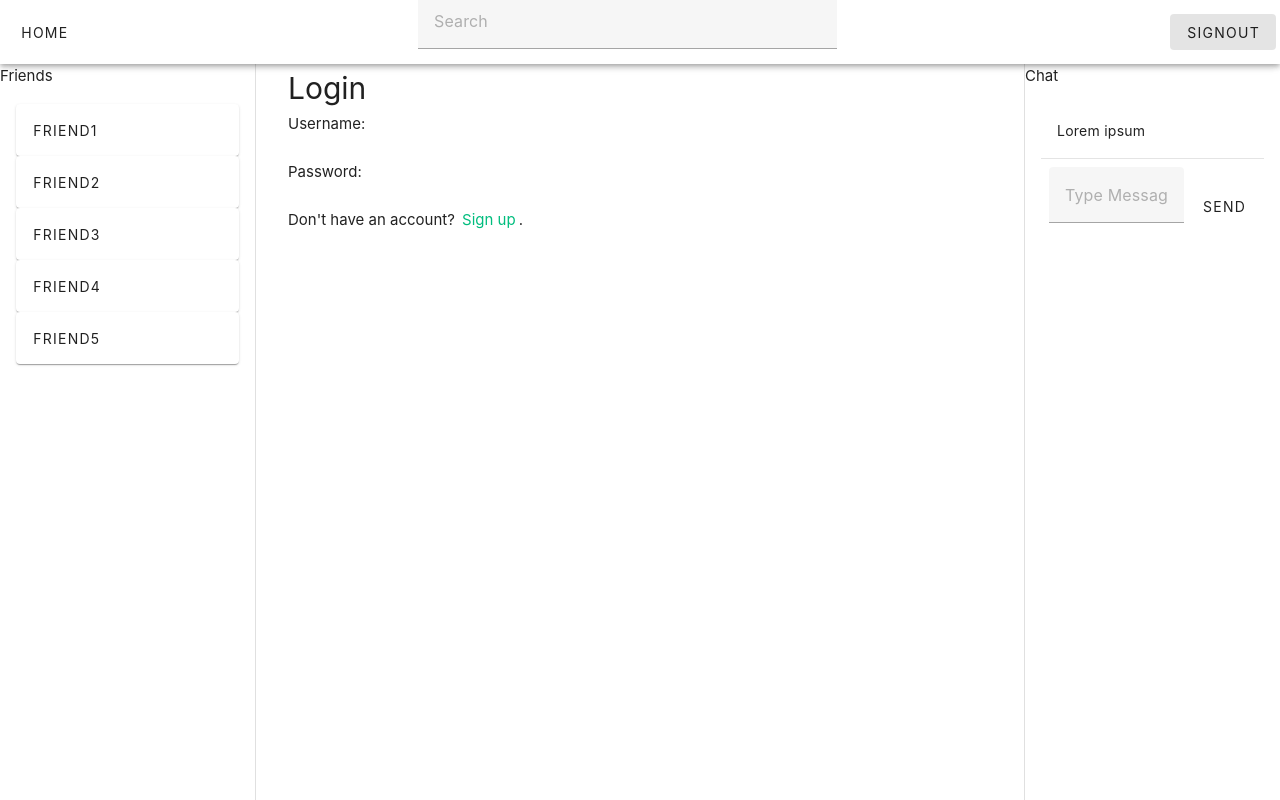
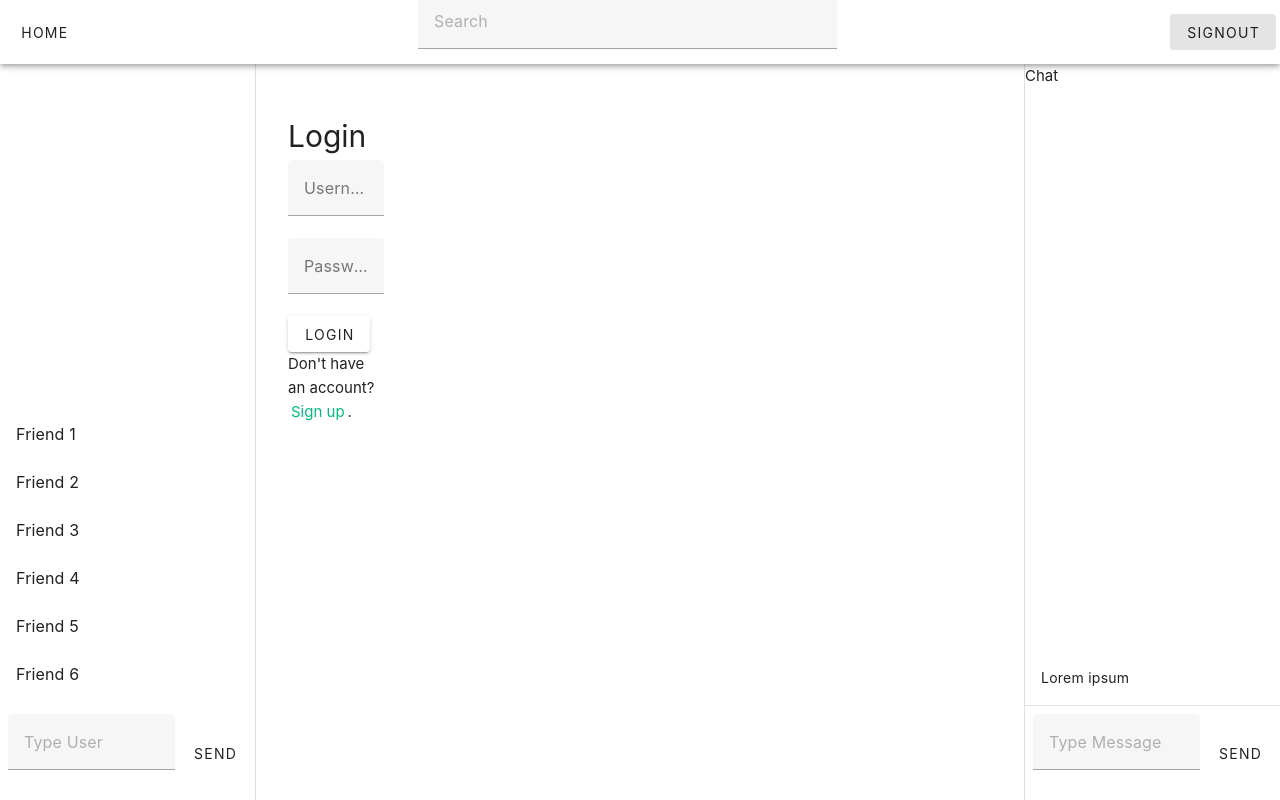
Before and after one commit to neske99/MATF-drustvena-mreza, a Vue app in the folder WebApp/: page /auth/login in a window 1280 px wide. Built offline with nearby package versions, Linux system fonts and the light colour scheme.

Commit message:
feat:Styling of sidebar changed to stick to bottom

```diff
--- a/WebApp/src/App.vue
+++ b/WebApp/src/App.vue
@@ -2,6 +2,7 @@
   <v-app>
     <TheNavbar></TheNavbar>
     <TheLeftSidebar></TheLeftSidebar>
+
     <v-main>
       <router-view />
     </v-main>
--- a/WebApp/src/components/TheLeftSidebar.vue
+++ b/WebApp/src/components/TheLeftSidebar.vue
@@ -1,45 +1,44 @@
 <template>
 
-  <v-navigation-drawer app permanent>
+  <h1>
     Friends
-    <v-container>
-      <v-card outlined>
-        <v-card-actions>
-          <v-btn>Friend1</v-btn>
-        </v-card-actions>
-      </v-card>
-      <v-spacer></v-spacer>
-      <v-card outlined>
-        <v-card-actions>
-          <v-btn>Friend2</v-btn>
-        </v-card-actions>
-      </v-card>
-      <v-spacer></v-spacer>
-      <v-card outlined>
-        <v-card-actions>
-          <v-btn>Friend3</v-btn>
-        </v-card-actions>
-      </v-card>
+  </h1>
+  <v-navigation-drawer app permanent class="d-flex flex-column">
 
-      <v-spacer></v-spacer>
-      <v-card outlined>
-        <v-card-actions>
-          <v-btn>Friend4</v-btn>
-        </v-card-actions>
-      </v-card>
+    <template v-slot:append>
+      <v-list class="flex-grow-1">
+        <v-list-item router to="/home">
+          <v-list-item-title>Friend 1</v-list-item-title>
+        </v-list-item>
+        <v-list-item>
+          <v-list-item-title>Friend 2</v-list-item-title>
+        </v-list-item>
+        <v-list-item>
+          <v-list-item-title>Friend 3</v-list-item-title>
+        </v-list-item>
+        <v-list-item>
+          <v-list-item-title>Friend 4</v-list-item-title>
+        </v-list-item>
+        <v-list-item>
+          <v-list-item-title>Friend 5</v-list-item-title>
+        </v-list-item>
+        <v-list-item>
+          <v-list-item-title>Friend 6</v-list-item-title>
+        </v-list-item>
 
-      <v-spacer></v-spacer>
-      <v-card outlined>
-        <v-card-actions>
-          <v-btn>Friend5</v-btn>
-        </v-card-actions>
-      </v-card>
+      </v-list>
+      <v-card-actions>
+        <v-text-field placeholder="Type User">
+        </v-text-field>
+        <v-btn>Send</v-btn>
+      </v-card-actions>
+
+    </template>
+  </v-navigation-drawer>
+</template>
 
 
-    </v-container>
 
-  </v-navigation-drawer>
-</template>
 
 <script lang='ts'>
 import { defineComponent } from 'vue'
--- a/WebApp/src/components/TheRightSidebar.vue
+++ b/WebApp/src/components/TheRightSidebar.vue
@@ -1,8 +1,9 @@
 <template>
 
   <v-navigation-drawer app permanent location="right">
+
     Chat
-    <v-container>
+    <template v-slot:append>
       <v-card-text>
         Lorem ipsum
       </v-card-text>
@@ -12,7 +13,7 @@
         </v-text-field>
         <v-btn>Send</v-btn>
       </v-card-actions>
-    </v-container>
+    </template>
   </v-navigation-drawer>
 </template>
 
--- a/WebApp/src/views/UserSearchView.vue
+++ b/WebApp/src/views/UserSearchView.vue
@@ -1,5 +1,25 @@
 <template>
-    <h1>
-        User Search Page
-    </h1>
+  <h1>
+    User Search Page
+  </h1>
+  <v-container>
+
+    <v-card>
+      Example friend
+    </v-card>
+
+    <v-card>
+      Example friend
+    </v-card>
+    <v-card>
+      Example friend
+    </v-card>
+    <v-card>
+      Example friend
+    </v-card>
+    <v-card>
+      Example friend
+    </v-card>
+
+  </v-container>
 </template>
--- a/WebApp/src/views/auth/LoginView.vue
+++ b/WebApp/src/views/auth/LoginView.vue
@@ -4,16 +4,15 @@
   </div>
 
   <div>
-        <form >
+    <v-form>
       <div>
-                <label for="username">Username: </label>
-                <input id="username" type="text">
+        <v-text-field id="username" label="Username" />
       </div>
       <div>
-                <label for="password">Password: </label>
-                <input id="password" type="password">
+        <v-text-field id="password" label="Password" type="password" />
       </div>
-        </form>
+      <v-btn>Login</v-btn>
+    </v-form>
     <p>Don't have an account? <RouterLink to="/auth/signup">Sign up</RouterLink>.</p>
   </div>
 </template>
--- a/WebApp/src/views/auth/SignupView.vue
+++ b/WebApp/src/views/auth/SignupView.vue
@@ -4,16 +4,16 @@
   </div>
 
   <div>
-        <form >
+    <v-form>
       <div>
         <label for="username">Username: </label>
-                <input id="username" type="text">
+        <v-text-field id="username" label="Username" />
       </div>
       <div>
         <label for="password">Password: </label>
-                <input id="password" type="password">
+        <v-text-field id="password" type="password" label="Password" />
       </div>
-        </form>
+    </v-form>
   </div>
   <p>Already have an account? <RouterLink to="/auth/login">Login</RouterLink>.</p>
 
```
Lines whose indentation alone changed are shown as unchanged.
